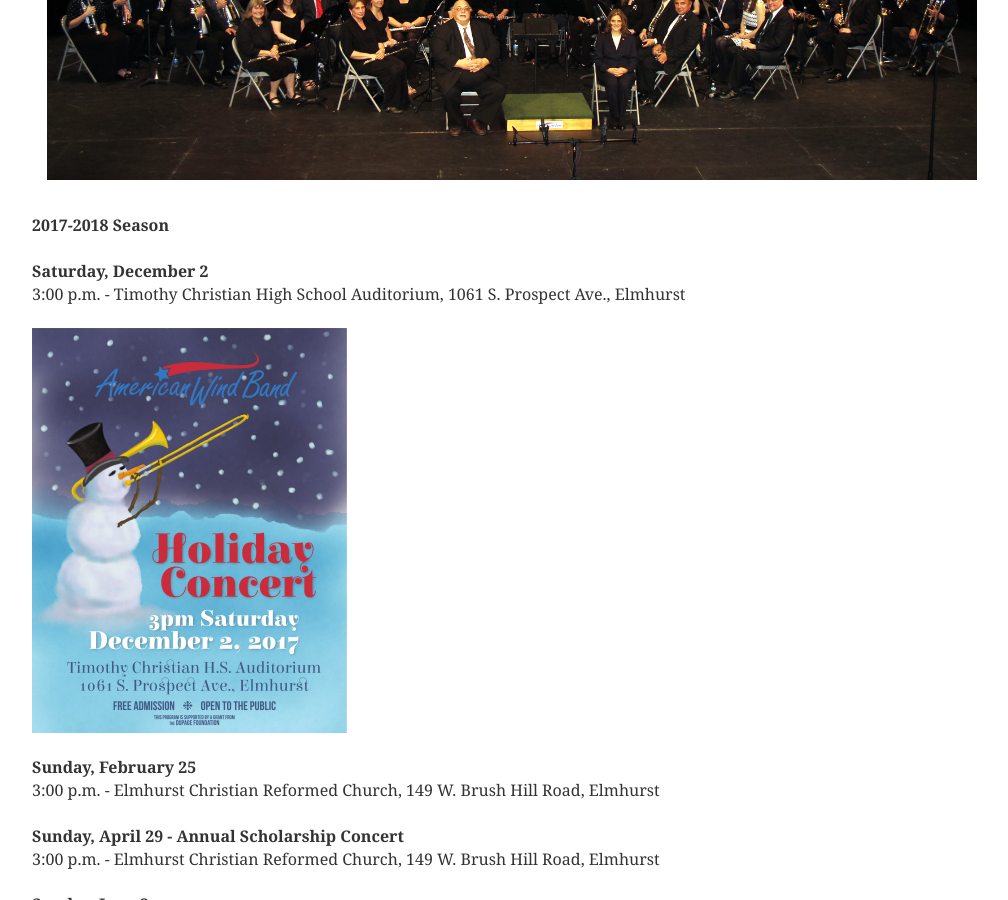
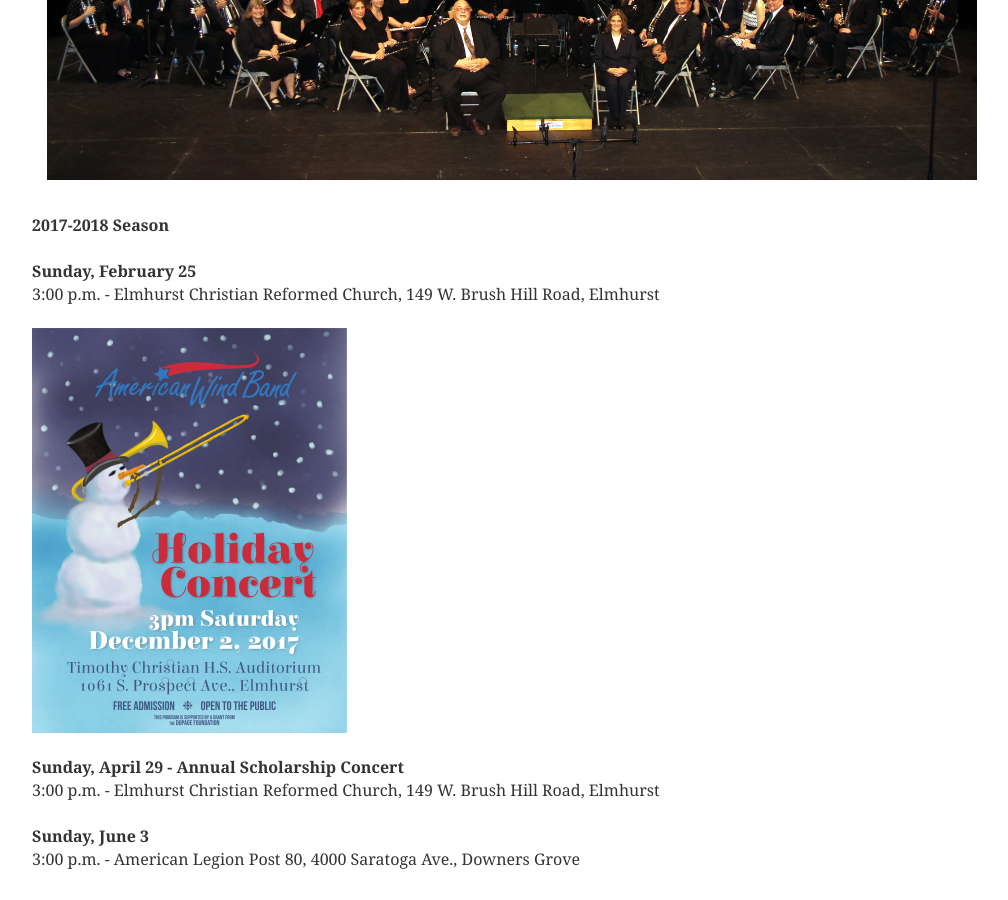
Before and after one commit to americanwindband/americanwindband.github.io, a Jekyll site: the page built from index.html, in a window 1280 px wide and 900 px high, scrolled down 375 px. Shown: the whole window, without its empty margins (128-1136 px from the left). Built offline with Jekyll 4.4.1, drawn with Linux system fonts in a browser that asks for light colours.

Commit message:
Update index.html

```diff
--- a/index.html
+++ b/index.html
@@ -21,10 +21,9 @@ layout: page-12
     </div>
                 <ul class="list-unstyled">
                     <li><strong>2017-2018 Season</strong><br/>
-                    <br /><strong>Saturday, December 2</strong><br />3:00 p.m. - Timothy Christian High School Auditorium, 1061 S. Prospect Ave., Elmhurst <br/>
+                    <br /><strong>Sunday, February 25</strong><br />3:00 p.m. - Elmhurst Christian Reformed Church, 149 W. Brush Hill Road, Elmhurst<br/>
                         <br/><img src="images/AWB 2017 Holiday Concert Poster_final_8.5x11_web.jpg" width="315" height="405" alt=""/></li>
-                    <br/><li><strong>Sunday, February 25</strong><br />3:00 p.m. - Elmhurst Christian Reformed Church, 149 W. Brush Hill Road, Elmhurst</li>&nbsp;
-                    <li><strong>Sunday, April 29 - Annual Scholarship Concert</strong><br />3:00 p.m. - Elmhurst Christian Reformed Church, 149 W. Brush Hill Road, Elmhurst&nbsp;   </li>
+                    <br/><li><strong>Sunday, April 29 - Annual Scholarship Concert</strong><br />3:00 p.m. - Elmhurst Christian Reformed Church, 149 W. Brush Hill Road, Elmhurst&nbsp;   </li>
                     <li><strong>Sunday, June 3</strong><br />3:00 p.m. - American Legion Post 80, 4000 Saratoga Ave., Downers Grove</li></ul>                <p>      <div class="fb-like" data-show-faces="false"></div>
    <div class="panel panel-default">     <div class="panel-body">      <h3>Place an Ad in our Concert Program!</h3>      <p>We are now accepting ads for our 2017-2018 concert season.</p>
       <p><a href="sponsors.html#place-an-ad">Read more &raquo;</a>      </p>     </div>    </div>
```
